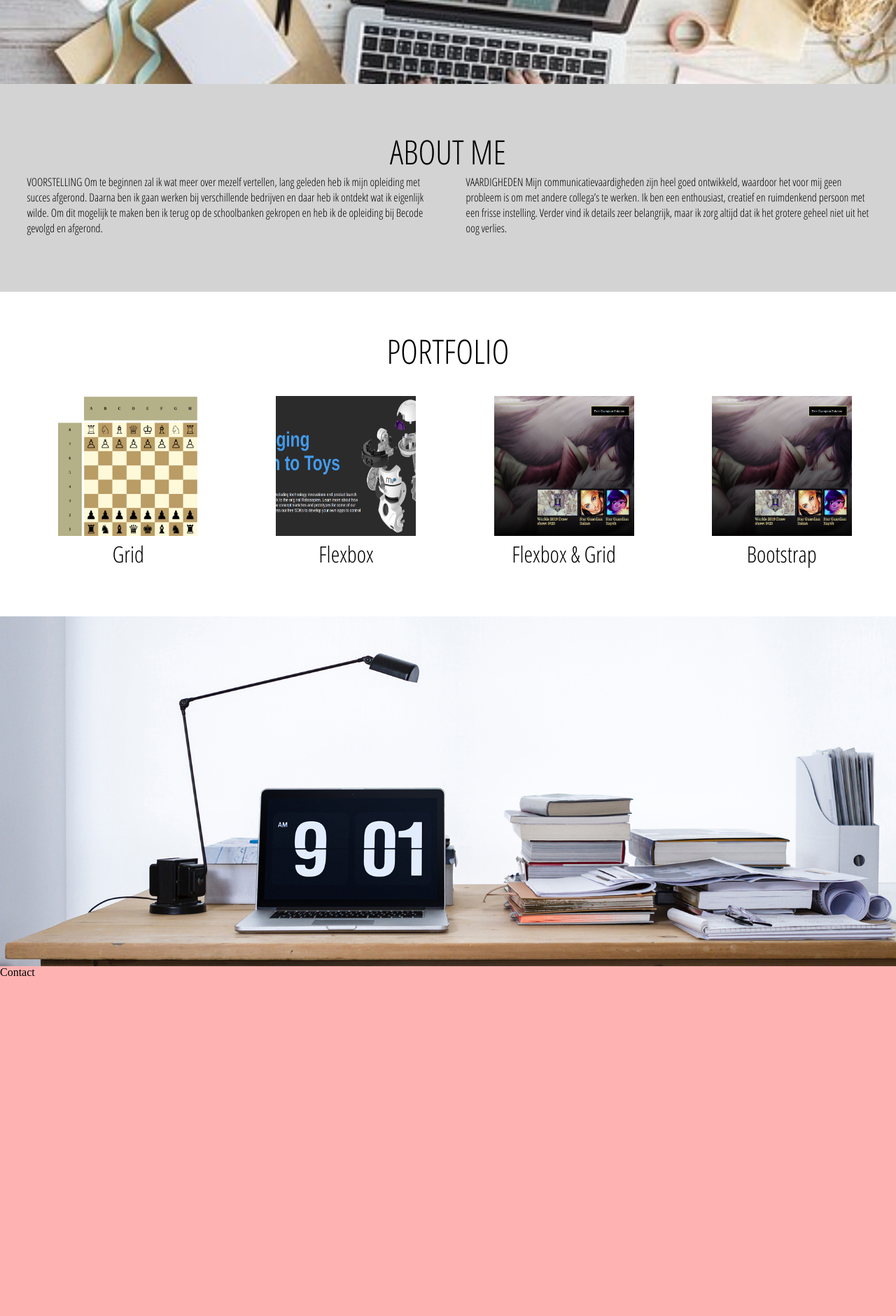
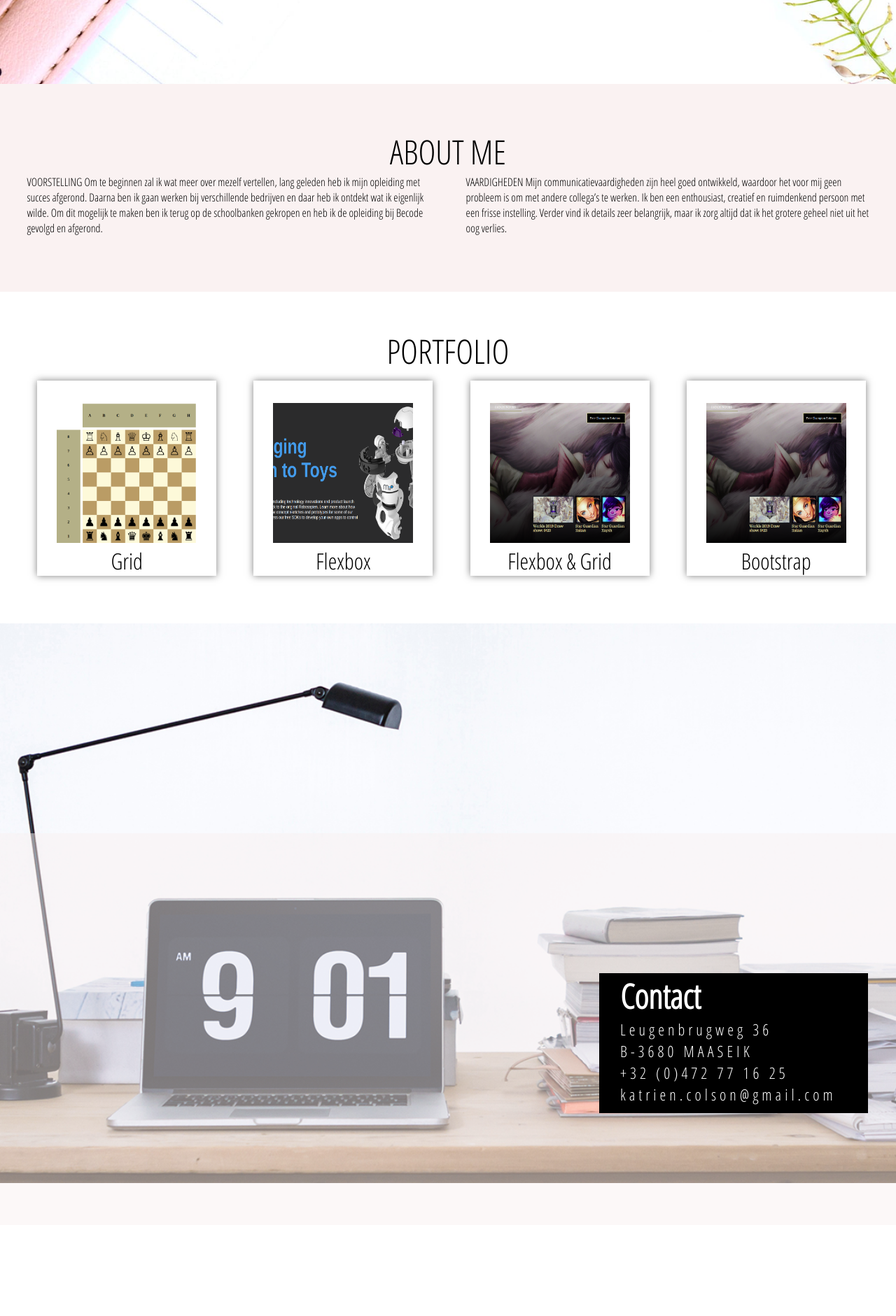
Before and after one commit to KatrienColson/portfolio-1, a plain HTML site: page index.html in a window 1280 px wide. Shown: the part 380-2261 px from the top of the page at 70% size. After the commit the page ends 2171 px from the top, so only its background shows below. Drawn offline with Linux system fonts and the light colour scheme.

Commit message:
template klaar

```diff
--- a/index.html
+++ b/index.html
@@ -14,10 +14,11 @@
                 </div>
                 <div class="btn-nav">
                     <ul>
-                        <li>Home</li>
-                        <li>About Me</li>
-                        <li>Portfolio</li>
-                        <li>Contact</li>
+                        <li><a href="#home-link">Home</a></li>
+                        <li><a href="#about-me-link">About Me</a></li>
+                        <li><a class="cv-link" href="https://katriencolson.github.io/cv/."target="_blank">CV</a></li>
+                        <li><a href="#portfolio-link">Portfolio</a></li>
+                        <li><a href="#contact-link">Contact</a></li>
                     </ul>
                 </div>
     </nav>
@@ -27,11 +28,11 @@
 
     </header>
 
-    <main class="photo-background">
+    <main class="photo-background" id="home-link">
 
         <div class="photo"></div>
-
-        <div class="main-about-me">
+<!--About-me-->
+        <div class="main-about-me" id="about-me-link">
             <div class="title-about-me">
                 ABOUT ME
             </div>
@@ -54,7 +55,8 @@
                 </div>
             </div>
         </div>
-        <div class="container-portfolio">
+ <!--PORTFOLIO-->
+        <div class="container-portfolio" id="portfolio-link">
             <div class="title-portfolio">
                         PORTFOLIO
             </div>
@@ -62,44 +64,52 @@
 
                 <div class ="grid">
                     <a target="_blank" href="https://katriencolson.github.io/learning-markdown/exercises/2.css/3.grid/">
-                    <img src="resources/img/grid.png" width="200" height="200">
+                    <img src="resources/img/grid.png" alt="grid" width="200" height="200">
                     </a>
                     <p>Grid</p>
                 </div>
 
                 <div class ="flexbox">
                     <a target="_blank" href="file:///home/katrien/Desktop/bcode%20opleiding/learning-markdown/exercises/2.css/4.media-queries/wowwee.html">
-                    <img src="resources/img/flexbox.png" width="200" height="200">
+                    <img src="resources/img/flexbox.png" alt="flexbox" width="200" height="200">
                     </a>
                     <p>Flexbox</p>
                 </div>
+
                 <div class ="flexbox-Grid">
                         <a target="_blank" href="file:///home/katrien/Desktop/bcode%20opleiding/learning-markdown/exercises/3.sass/3.multi-pager/collection/home.html">
-                    <img src="resources/img/flexbox-grid.png" width="200" height="200">
+                    <img src="resources/img/flexbox-grid.png" alt="flexbox-grid" width="200" height="200">
                     </a>
                     <p>Flexbox & Grid</p>
-                    </div>
+                </div>
 
                 <div class="bootstrap">
                     <a target="_blank" href="file:///home/katrien/Desktop/bcode%20opleiding/learning-markdown/exercises/3.sass/3.multi-pager/collection/home.html">
-                    <img src="resources/img/flexbox-grid.png" width="200" height="200">
+                    <img src="resources/img/flexbox-grid.png" alt="bootstrap" width="200" height="200">
                     </a>
                     <p>Bootstrap</p>
                 </div>
             </div>
         </div>
     </main>
-<!--contact  -->
-<section class="photo-background-contact">
-
-    <div class="photo-contact"></div>
+<!--CONTACT  -->
+<section class="photo-contact">
     <div class="section-contact">
         <div class="box-contact">
-                <p>Contact</p>
+            <div class="info-contact"id="contact-link">
+                <h1>Contact</h1>
+                <p>Leugenbrugweg 36</p>
+                <p>B-3680 MAASEIK</p>
+                <p>+32 (0)472 77 16 25</p>
+                <p>katrien.colson@gmail.com</p>
+            </div>
         </div>
 
     </div>
 </section>
+<footer class="container-footer">
 
+
+</footer>
 </body>
 </html>
--- a/resources/scss/_main.scss
+++ b/resources/scss/_about-me.scss
@@ -1,6 +1,7 @@
+//ABOUT-ME//
 .photo {
     /* The image used */
-    background-image: url("../img/background-1.jpg");
+    background-image: url("../img/horloge-photo.jpeg");
 
     /* Set a specific height */
     min-height: 500px;
@@ -11,12 +12,9 @@
     background-repeat: no-repeat;
     background-size: cover;
 }
-.selection-contact{
-
-}
 .main-about-me{
     height:auto;
-    background-color:lightgray;
+    background-color:$bcgr-about-me;
     font-size:1rem;
     padding-top: 2rem;
     padding-bottom: 2rem;
--- a/resources/scss/_contact.scss
+++ b/resources/scss/_contact.scss
@@ -1,13 +1,9 @@
-.photo-background-contact{
-
-}
 .photo-contact {
     /* The image used */
     background-image: url("../img/background-5.jpg");
-
     /* Set a specific height */
-    min-height: 500px;
-
+    min-height: 100vh;
+    position: relative;
     /* Create the parallax scrolling effect */
     background-attachment: fixed;
     background-position: center;
@@ -15,25 +11,36 @@
     background-size: cover;
 }
 .section-contact{
+    position: absolute;
     display: flex;
-    height: 500px;
+    height: 70vh;
     width: 100%;
-    background: rgb(255,0,0,0.3);
-
-    // opacity: 0.5;
-    // transition: 0.3s;
-    // border-radius: 0.3s;
-    // opacity: 0.3s;
+    background: $bcgr-transp;
+    margin-top: 300px;
+    justify-content: flex-end;
+ }
+ .box-contact{
+     display: flex;
+     flex-direction: row;
+     flex-wrap: wrap;
+     background-color: #000000;
+     width: 30%;
+     height: 200px;
+     margin-right: 40px;
+     margin-top: 200px;
+    }
+.info-contact{
+     h1{
+        font-family: $header-l-text;
+         font-size: 3rem;
+         color: $text-dark-box;
+         padding-left: 30px;
+     }
+     p{
+        font-family: $header-l-text;
+        font-size: 1.4rem;
+        color: $text-dark-box;
+        padding-left: 30px;
+        letter-spacing: 5px;
+    }
 }
-// .box-contact{
-//     display: flex;
-//     flex-direction: row;
-//     flex-wrap: wrap;
-//     border: 1px solid black;
-//     width: 40%;
-//     height: 200px;
-//     margin-top: 50px;
-//     margin-bottom: 50px;
-//     margin-left: 800px;
-
-// }
--- a/resources/scss/_footer.scss
+++ b/resources/scss/_footer.scss
@@ -0,0 +1,7 @@
+.container-footer{
+    display: flex;
+    flex-direction: row;
+    width: 100%;
+    height: 100px;
+    background-color: $header-l-text;
+}
--- a/resources/scss/_nav.scss
+++ b/resources/scss/_nav.scss
@@ -4,8 +4,7 @@
     display: flex;
     flex-wrap: wrap;
     flex-direction: row;
-    background-color: white;
-
+    background-image: linear-gradient(180deg, rgba(255, 255, 255, 1), rgba(255, 255, 255, 0.5));
     align-items: flex-start;
     position: fixed;
     width: 100%;
@@ -21,16 +20,16 @@
     font-family: $header-l-text;
     margin-left: 40px;
     letter-spacing: 10px;
+    color:$text-title-color;
 }
 .btn-nav{
     display: flex;
     flex-wrap: wrap;
     flex-direction: row;
-    justify-content:flex-end;
-    align-items: center;
     padding-top: 50px;
     font-family: $btn-nav;
-
+    width: 100%;
+    justify-content:flex-end;
     ul{
         display: flex;
         flex-wrap: wrap;
@@ -41,6 +40,12 @@
         list-style-type: none;
         padding-left: 40px;
         margin-left: 115px;
-
+        padding-right: 40px;
+        padding-bottom: 10px;
+        color: $text-color;
     }
 }
+     a{
+        text-decoration: none;
+        color: $text-color;
+    }
--- a/resources/scss/_portfolio.scss
+++ b/resources/scss/_portfolio.scss
@@ -14,6 +14,7 @@
     font-family: $header-l-text;
     text-align: center;
     padding-top: 2rem;
+    padding-bottom: 10px;
     width: 100%;
 }
 .boxen-portfolio{
@@ -24,23 +25,22 @@
     padding-bottom: 3rem;
     height: auto;
     width: 100%;
-    transition: .3s;
-    border: .3s;
-    border-radius: .3s;
-    box-shadow: .3s;
-
 }
 .grid, .flexbox, .flexbox-Grid, .bootstrap{
-    margin-left: 20px;
+    margin-left: 10px;
     text-align: center;
     width: 20%;
     padding-top: 2rem;
-
+    box-shadow: 0px 0px 10px 0px rgba(0,0,0,0.5);
+    // transition: .3s;
+    // border: .3s;
+    // border-radius: .3s;
+    // box-shadow: .3s;
     p{
         font-family: $header-l-text;
         font-size: 2rem;
     }
-    p:hover{
-        box-shadow: 0px 0px 10px 0px rgba(0,0,0,0.5);
-    }
 }
+    // .grid, .flexbox, .flexbox-Grid, .bootstrap, :hover{
+    //     box-shadow: 0px 0px 10px 0px rgba(0,0,0,0.5);
+    // }
--- a/resources/scss/_variables.scss
+++ b/resources/scss/_variables.scss
@@ -1,2 +1,10 @@
-$header-l-text: 'Open Sans Condensed', sans-serif;
-$btn-nav: 'Nanum Gothic', sans-serif;
+//font//
+$header-l-text: 'Open Sans Condensed', sans-serif;//font teksten//
+$btn-nav: 'Nanum Gothic', sans-serif;//font nav knoppen//
+//kleur teksten//
+$text-color: #000000; //kleur gewone teksten//
+$text-title-color: #000000; //kleur grote tekst//
+$text-dark-box: #FFFFFF; //kleur tekst in donkere box//
+//background transparant gedeelte contact//
+$bcgr-transp: rgb(250, 242, 242,0.5);
+$bcgr-about-me: rgb(250, 242, 242);
--- a/resources/scss/style.scss
+++ b/resources/scss/style.scss
@@ -4,6 +4,7 @@
 
 //pages
 @import "nav";
-@import "main";
+@import "about-me";
 @import "portfolio";
 @import "contact";
+@import "footer";
```
Also changed, not shown: resources/css/main.css, resources/img/background-3.jpg (deleted), resources/img/background-4.jpg (deleted), 1 other file.
